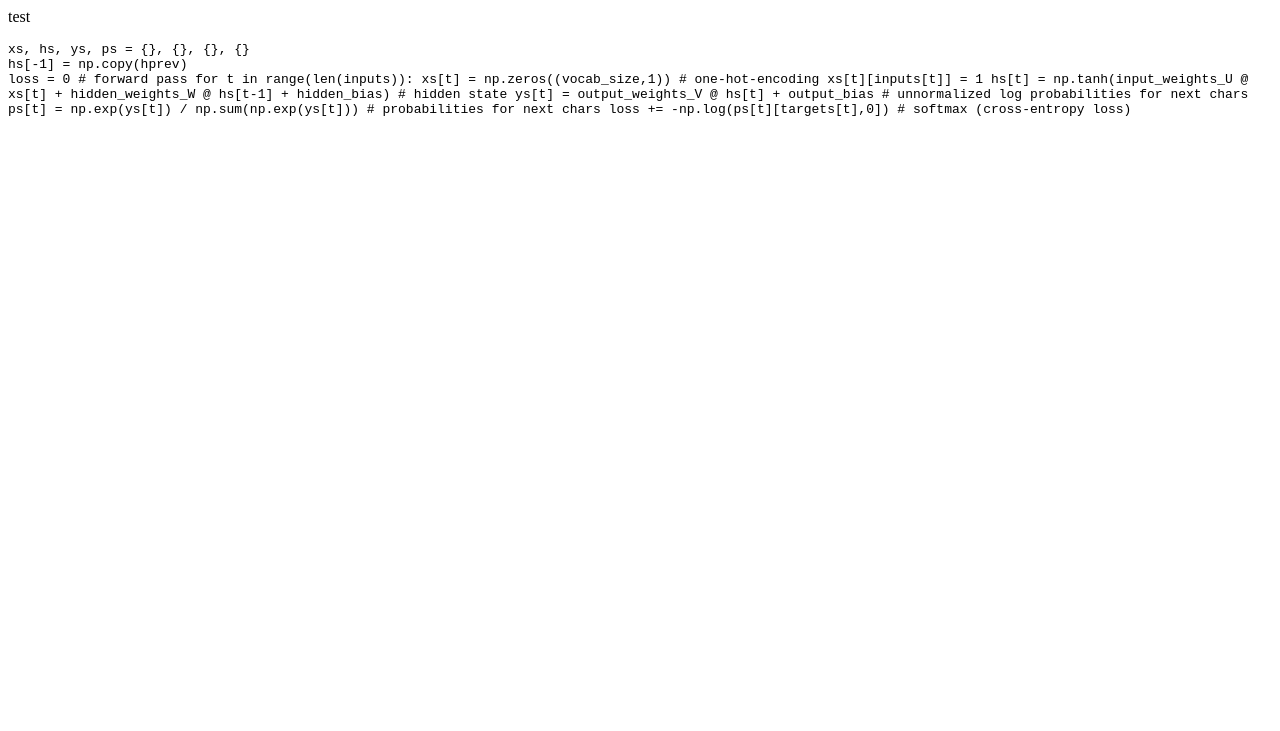
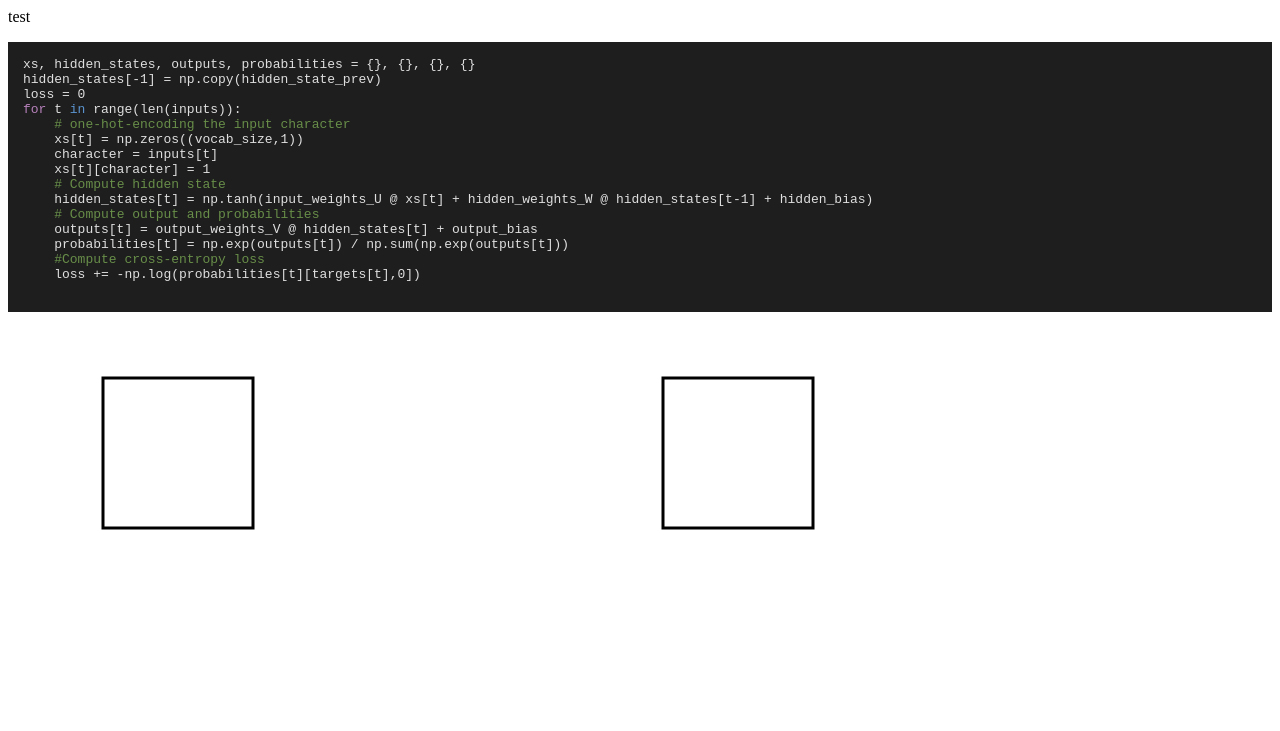
Before and after one commit to JoshVarty/IntroToRNNs, a plain HTML site: page index.html in a window 1280 px wide. Drawn offline with nearby package versions, Linux system fonts and the light colour scheme.

Commit message:
Starting SVG

```diff
--- a/index.html
+++ b/index.html
@@ -1,24 +1,72 @@
 <html>
 <head>
+    <style>
+        pre {
+            background: #1e1e1e;
+            padding: 15px;
+            color: #dfdfdf;
+        }
+
+        .comment {
+            color: #688e49;
+        }
+
+        .for {
+            color: #b680ba;
+        }
+
+        .in {
+            color: #5b94cf;
+        }
+
+    </style>
 </head>
 <body>
 
 
     <p>test</p>
     <p>
-       <code>
-xs, hs, ys, ps = {}, {}, {}, {}<br/>
-hs[-1] = np.copy(hprev)<br/>
+       <pre>
+xs, hidden_states, outputs, probabilities = {}, {}, {}, {}
+hidden_states[-1] = np.copy(hidden_state_prev)
 loss = 0
-# forward pass
-for t in range(len(inputs)):
-    xs[t] = np.zeros((vocab_size,1)) # one-hot-encoding
-    xs[t][inputs[t]] = 1
-    hs[t] = np.tanh(input_weights_U @ xs[t] + hidden_weights_W @ hs[t-1] + hidden_bias) # hidden state
-    ys[t] = output_weights_V @ hs[t] + output_bias # unnormalized log probabilities for next chars
-    ps[t] = np.exp(ys[t]) / np.sum(np.exp(ys[t])) # probabilities for next chars
-    loss += -np.log(ps[t][targets[t],0]) # softmax (cross-entropy loss)
-       </code>
+<span class="for">for</span> t <span class="in">in</span> range(len(inputs)):
+    <span class="comment"># one-hot-encoding the input character</span>
+    xs[t] = np.zeros((vocab_size,1))
+    character = inputs[t]
+    xs[t][character] = 1
+    <span class="comment"># Compute hidden state </span>
+    hidden_states[t] = np.tanh(input_weights_U @ xs[t] + hidden_weights_W @ hidden_states[t-1] + hidden_bias)
+    <span class="comment"># Compute output and probabilities</span>
+    outputs[t] = output_weights_V @ hidden_states[t] + output_bias
+    probabilities[t] = np.exp(outputs[t]) / np.sum(np.exp(outputs[t]))
+    <span class="comment">#Compute cross-entropy loss</span>
+    loss += -np.log(probabilities[t][targets[t],0])
+       </pre>
     </p>
+
+    <svg width =900 height=400>
+
+    </svg>
+
+
+
+    <script src="https://d3js.org/d3.v4.min.js"></script>
+    <script type="text/javascript">
+
+    function x (i) {
+	    return 120 + i * 40;
+    }
+
+    d3.select("svg").selectAll("rect").data([0,14]).enter().append("rect")
+			.attr("x", function (d,i) {
+                    return x(d)-25;
+                })
+            .attr("y",50)
+            .attr("style", "fill:rgb(255,255,255);stroke-width:3;stroke:rgb(0,0,0)")
+			.attr("width",150).attr("height",0)
+			.transition().delay(function(d,i){return i*500;}).duration(500)
+			.attr("height",150);
+    </script>
 </body>
 </html>
```
Also changed, not shown: 1 other file.
